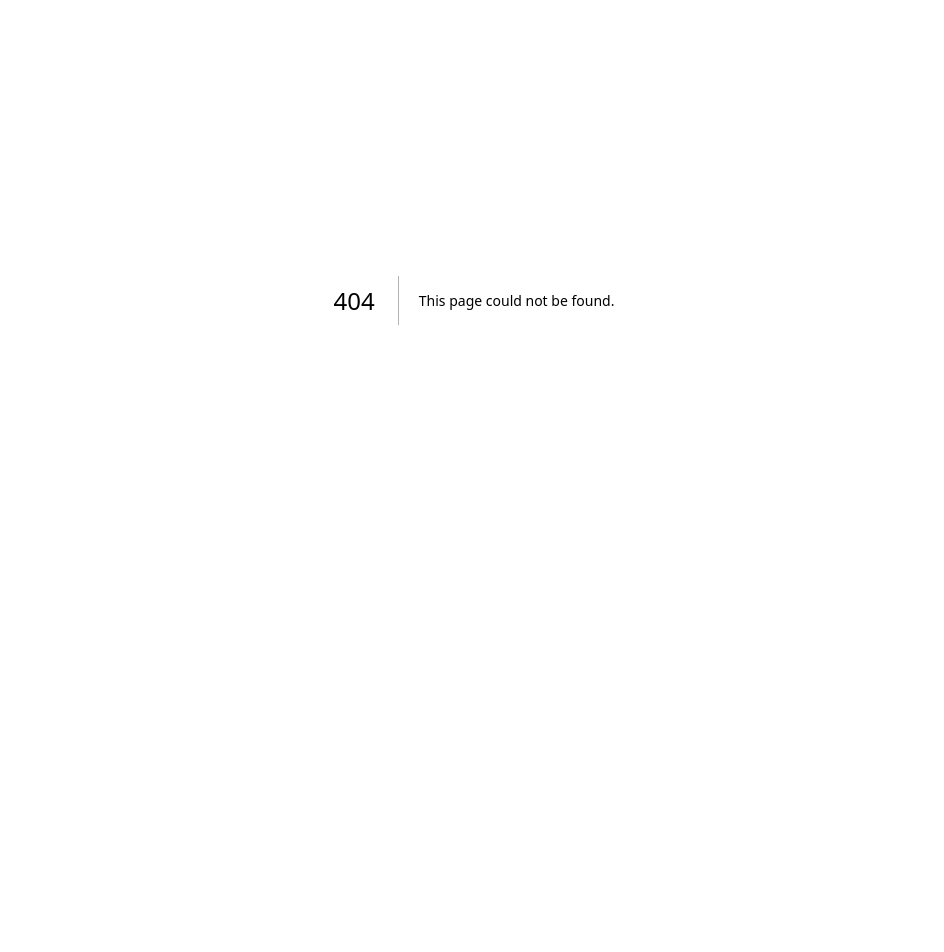
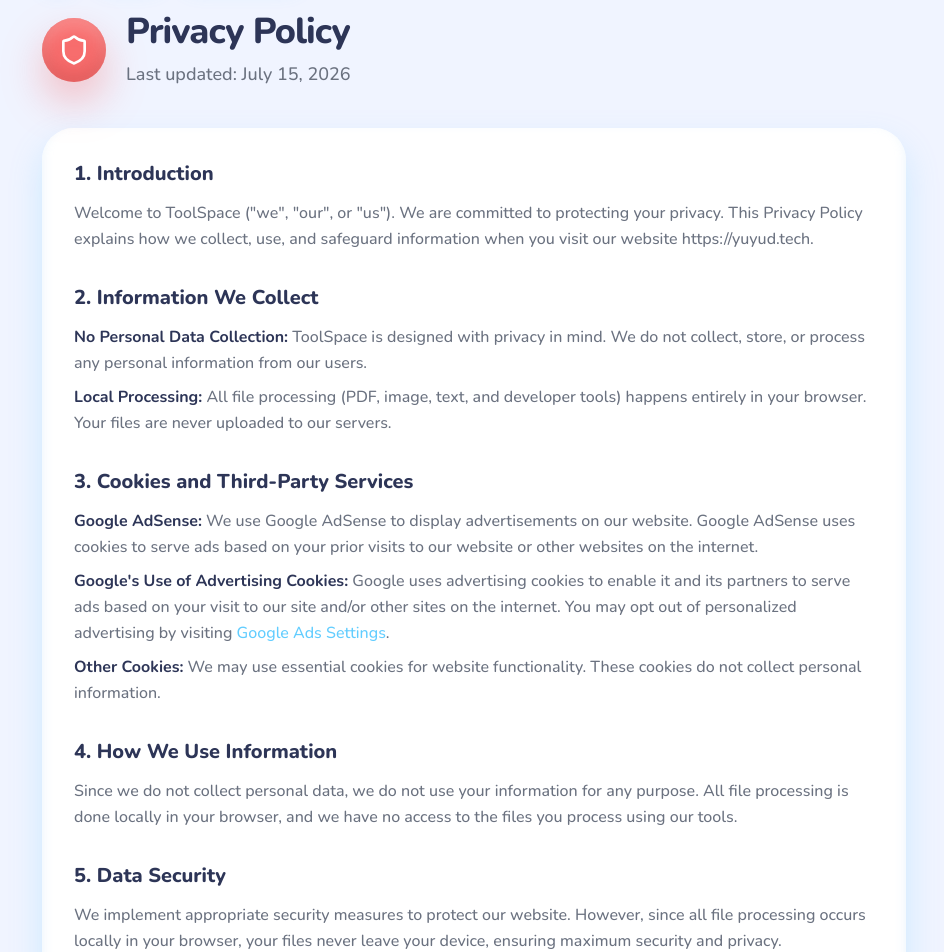
Before and after one commit to rizkypratamayudha/toolspace, a Next.js app: page /privacy-policy in a window 1280 px wide. Before the commit this address had no page. Shown: the part 100-1052 px from the top of the page, without its empty margins (166-1110 px from the left). Before the commit the page ends 800 px from the top, so only its background shows below. Built offline with nearby package versions, Linux system fonts and the light colour scheme.

Commit message:
feat: setup AdSense and Privacy Policy
- Update ads.txt with publisher ID pub-1708071143316579
- Update domain from toolspace.vercel.app to yuyud.tech
- Add AdSense script to layout head
- Create Privacy Policy page
- Add Privacy Policy link to footer

```diff
--- a/src/app/layout.tsx
+++ b/src/app/layout.tsx
@@ -1,5 +1,6 @@
 import type { Metadata } from "next";
 import { Nunito } from "next/font/google";
+import Script from "next/script";
 import "./globals.css";
 import { siteConfig } from "@/config/site";
 import { ThemeProvider } from "@/components/theme-provider";
@@ -46,6 +47,14 @@
 }>) {
   return (
     <html lang="en" className={`${nunito.variable} h-full antialiased`} suppressHydrationWarning>
+      <head>
+        <Script
+          async
+          src="https://pagead2.googlesyndication.com/pagead/js/adsbygoogle.js?client=ca-pub-1708071143316579"
+          crossOrigin="anonymous"
+          strategy="afterInteractive"
+        />
+      </head>
       <body className="min-h-full flex flex-col font-sans">
         <ThemeProvider>
           {children}
--- /dev/null
+++ b/src/app/privacy-policy/page.tsx
@@ -0,0 +1,112 @@
+import type { Metadata } from "next";
+import { siteConfig } from "@/config/site";
+import { Breadcrumbs } from "@/components/breadcrumbs";
+import { Shield } from "lucide-react";
+
+export const metadata: Metadata = {
+  title: `Privacy Policy | ${siteConfig.name}`,
+  description: `Privacy Policy for ${siteConfig.name}. Learn how we handle your data and protect your privacy.`,
+  openGraph: {
+    title: `Privacy Policy | ${siteConfig.name}`,
+    description: `Privacy Policy for ${siteConfig.name}.`,
+    url: `${siteConfig.url}/privacy-policy`,
+    siteName: siteConfig.name,
+    type: "website",
+  },
+  alternates: {
+    canonical: `${siteConfig.url}/privacy-policy`,
+  },
+};
+
+export default function PrivacyPolicyPage() {
+  return (
+    <div className="mx-auto max-w-4xl px-4 py-12">
+      <Breadcrumbs items={[{ label: "Home", href: "/" }, { label: "Privacy Policy" }]} />
+
+      <div className="mt-8 mb-10">
+        <div className="flex items-center gap-5">
+          <div className="clay-coral flex h-16 w-16 items-center justify-center text-white shrink-0">
+            <Shield className="h-8 w-8" />
+          </div>
+          <div>
+            <h1 className="text-3xl md:text-4xl font-extrabold tracking-tight">Privacy Policy</h1>
+            <p className="mt-2 text-base md:text-lg text-[#6B7280] dark:text-[#9CA3AF] font-medium">
+              Last updated: July 15, 2026
+            </p>
+          </div>
+        </div>
+      </div>
+
+      <div className="clay-card p-8 space-y-8">
+        <section>
+          <h2 className="text-xl font-extrabold mb-3">1. Introduction</h2>
+          <p className="text-[#6B7280] dark:text-[#9CA3AF] font-medium leading-relaxed">
+            Welcome to {siteConfig.name} (&quot;we&quot;, &quot;our&quot;, or &quot;us&quot;). We are committed to protecting your privacy. This Privacy Policy explains how we collect, use, and safeguard information when you visit our website {siteConfig.url}.
+          </p>
+        </section>
+
+        <section>
+          <h2 className="text-xl font-extrabold mb-3">2. Information We Collect</h2>
+          <div className="text-[#6B7280] dark:text-[#9CA3AF] font-medium leading-relaxed space-y-2">
+            <p><strong className="text-[#2D3557] dark:text-[#F0F4FF]">No Personal Data Collection:</strong> {siteConfig.name} is designed with privacy in mind. We do not collect, store, or process any personal information from our users.</p>
+            <p><strong className="text-[#2D3557] dark:text-[#F0F4FF]">Local Processing:</strong> All file processing (PDF, image, text, and developer tools) happens entirely in your browser. Your files are never uploaded to our servers.</p>
+          </div>
+        </section>
+
+        <section>
+          <h2 className="text-xl font-extrabold mb-3">3. Cookies and Third-Party Services</h2>
+          <div className="text-[#6B7280] dark:text-[#9CA3AF] font-medium leading-relaxed space-y-2">
+            <p><strong className="text-[#2D3557] dark:text-[#F0F4FF]">Google AdSense:</strong> We use Google AdSense to display advertisements on our website. Google AdSense uses cookies to serve ads based on your prior visits to our website or other websites on the internet.</p>
+            <p><strong className="text-[#2D3557] dark:text-[#F0F4FF]">Google&apos;s Use of Advertising Cookies:</strong> Google uses advertising cookies to enable it and its partners to serve ads based on your visit to our site and/or other sites on the internet. You may opt out of personalized advertising by visiting <a href="https://www.google.com/settings/ads" target="_blank" rel="noopener noreferrer" className="text-[#62CDFF] hover:underline">Google Ads Settings</a>.</p>
+            <p><strong className="text-[#2D3557] dark:text-[#F0F4FF]">Other Cookies:</strong> We may use essential cookies for website functionality. These cookies do not collect personal information.</p>
+          </div>
+        </section>
+
+        <section>
+          <h2 className="text-xl font-extrabold mb-3">4. How We Use Information</h2>
+          <p className="text-[#6B7280] dark:text-[#9CA3AF] font-medium leading-relaxed">
+            Since we do not collect personal data, we do not use your information for any purpose. All file processing is done locally in your browser, and we have no access to the files you process using our tools.
+          </p>
+        </section>
+
+        <section>
+          <h2 className="text-xl font-extrabold mb-3">5. Data Security</h2>
+          <p className="text-[#6B7280] dark:text-[#9CA3AF] font-medium leading-relaxed">
+            We implement appropriate security measures to protect our website. However, since all file processing occurs locally in your browser, your files never leave your device, ensuring maximum security and privacy.
+          </p>
+        </section>
+
+        <section>
+          <h2 className="text-xl font-extrabold mb-3">6. Third-Party Links</h2>
+          <p className="text-[#6B7280] dark:text-[#9CA3AF] font-medium leading-relaxed">
+            Our website may contain links to third-party websites (such as advertisers). We are not responsible for the privacy practices or content of these external sites. We encourage you to read the privacy policies of any third-party sites you visit.
+          </p>
+        </section>
+
+        <section>
+          <h2 className="text-xl font-extrabold mb-3">7. Children&apos;s Privacy</h2>
+          <p className="text-[#6B7280] dark:text-[#9CA3AF] font-medium leading-relaxed">
+            Our website is not intended for children under 13 years of age. We do not knowingly collect personal information from children under 13.
+          </p>
+        </section>
+
+        <section>
+          <h2 className="text-xl font-extrabold mb-3">8. Changes to This Privacy Policy</h2>
+          <p className="text-[#6B7280] dark:text-[#9CA3AF] font-medium leading-relaxed">
+            We may update this Privacy Policy from time to time. Any changes will be posted on this page with an updated revision date. We encourage you to review this Privacy Policy periodically.
+          </p>
+        </section>
+
+        <section>
+          <h2 className="text-xl font-extrabold mb-3">9. Contact Us</h2>
+          <p className="text-[#6B7280] dark:text-[#9CA3AF] font-medium leading-relaxed">
+            If you have any questions about this Privacy Policy, please contact us at:
+          </p>
+          <p className="mt-2 text-[#62CDFF] font-bold">
+            masrizki87@gmail.com
+          </p>
+        </section>
+      </div>
+    </div>
+  );
+}
--- a/src/app/sitemap.ts
+++ b/src/app/sitemap.ts
@@ -2,7 +2,7 @@
 import { tools } from "@/config/tools";
 
 export default function sitemap(): MetadataRoute.Sitemap {
-  const baseUrl = "https://toolspace.vercel.app";
+  const baseUrl = "https://yuyud.tech";
 
   const toolPages = tools.map((tool) => ({
     url: `${baseUrl}/tools/${tool.slug}`,
--- a/src/components/layout.tsx
+++ b/src/components/layout.tsx
@@ -75,9 +75,14 @@
             </div>
             <span className="text-xl font-extrabold text-gradient">ToolSpace</span>
           </div>
-          <p className="text-sm font-medium text-[#6B7280] dark:text-[#9CA3AF]">
-            © {new Date().getFullYear()} ToolSpace. All rights reserved.
-          </p>
+          <div className="flex items-center gap-6">
+            <Link href="/privacy-policy" className="text-sm font-medium text-[#6B7280] dark:text-[#9CA3AF] hover:text-[#62CDFF] dark:hover:text-[#62CDFF] transition-colors">
+              Privacy Policy
+            </Link>
+            <p className="text-sm font-medium text-[#6B7280] dark:text-[#9CA3AF]">
+              © {new Date().getFullYear()} ToolSpace. All rights reserved.
+            </p>
+          </div>
         </div>
       </div>
     </footer>
--- a/src/config/site.ts
+++ b/src/config/site.ts
@@ -3,7 +3,7 @@
   title: "ToolSpace - Free Online Tools",
   description:
     "Free online tools for PDF, images, text, and developers. Fast, secure, no signup required. Your files never leave your browser.",
-  url: "https://toolspace.vercel.app",
+  url: "https://yuyud.tech",
   ogImage: "/og.png",
   links: {
     twitter: "",
```
Also changed, not shown: public/ads.txt, public/robots.txt.
